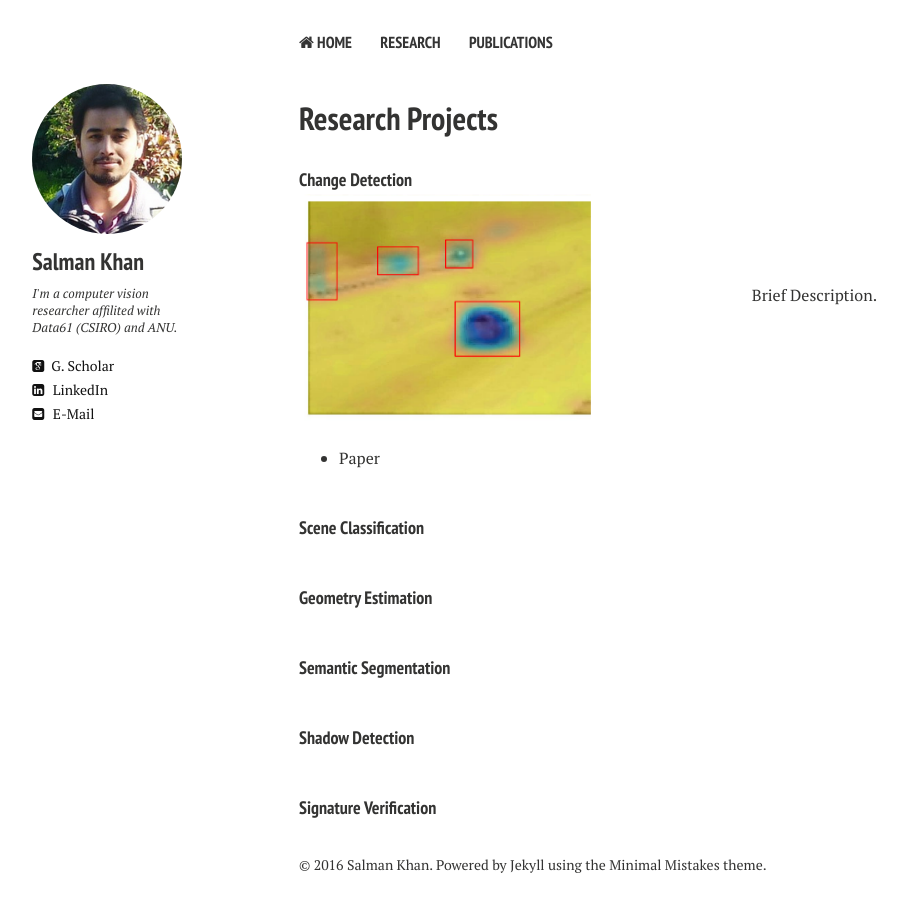
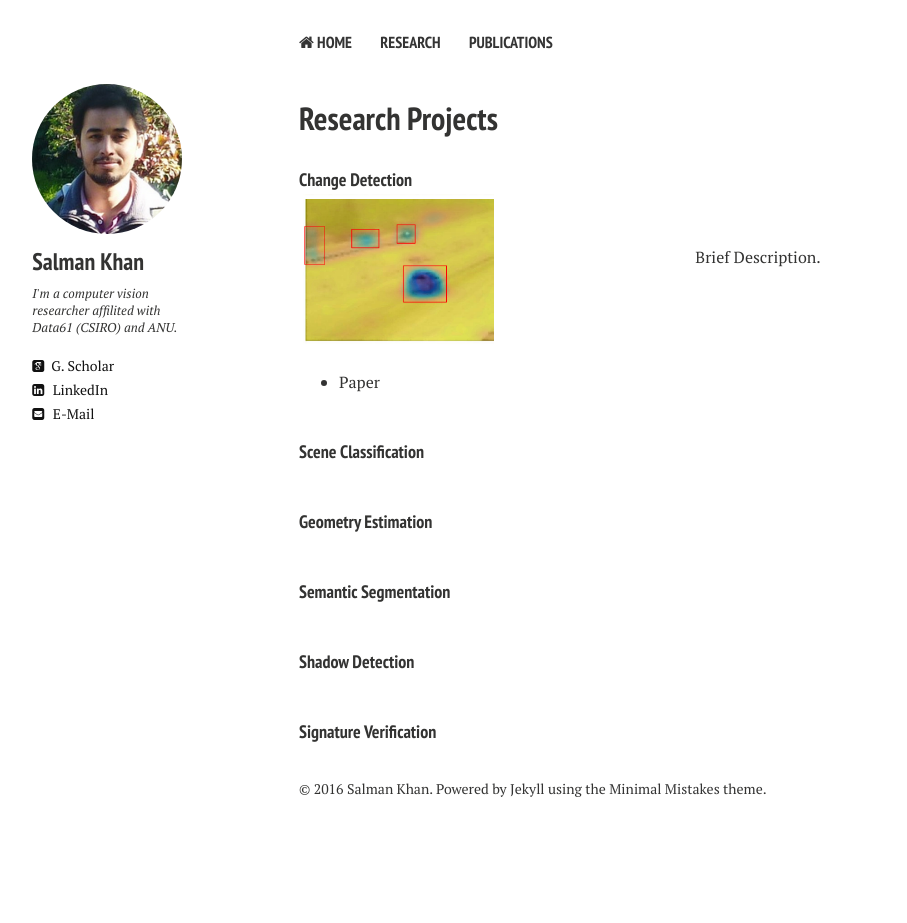
Before and after one commit to awaisrauf/salman-h-khan.github.io, a Jekyll site: the page built from research.md, in a window 1280 px wide. Shown: the whole page, without its empty margins (21-928 px from the left). Built offline with Jekyll 4.4.1, drawn with Linux system fonts in a browser that asks for light colours; nearby versions of some CDN libraries; after the commit the page ends 900 px from its top, so only the background shows below that.

Commit message:
Update research.html

```diff
--- a/_layouts/research.html
+++ b/_layouts/research.html
@@ -88,7 +88,7 @@
 <!-------------------------------------------------------------------------------------------->
 <h4 style="margin-bottom:0px;padding-top:10px;">Change Detection</h4>
 <table class="imgtable"><tr><td>
-<a href="../images/ChangeDetection.JPG"><img src="../images/ChangeDetection.JPG" alt="alt text" width="300px" height="180px" /></a>&nbsp;</td>
+<a href="../images/ChangeDetection.JPG"><img src="../images/ChangeDetection.JPG" alt="alt text" width="200px" height="150px" /></a>&nbsp;</td>
 <td align="left"><p>Brief Description. </p>
 </td></tr></table>
 <ul>
```
